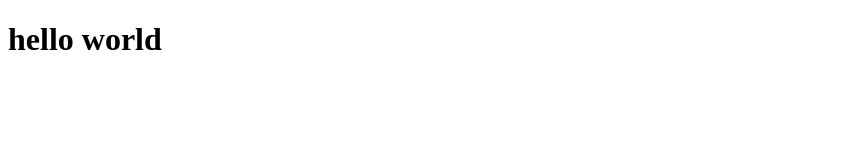
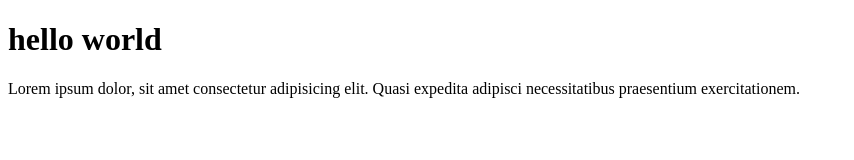
Before and after one commit to denrirahayu/membuat-website-pertama, a plain HTML site: page index.html in a window 1280 px wide. Shown: the whole page, without its empty margins (0-854 px from the left). Drawn offline with Linux system fonts and the light colour scheme.

Commit message:
menambah p

```diff
--- a/index.html
+++ b/index.html
@@ -7,5 +7,9 @@
   </head>
   <body>
     <h1>hello world</h1>
+    <p>
+      Lorem ipsum dolor, sit amet consectetur adipisicing elit. Quasi expedita
+      adipisci necessitatibus praesentium exercitationem.
+    </p>
   </body>
 </html>
```
